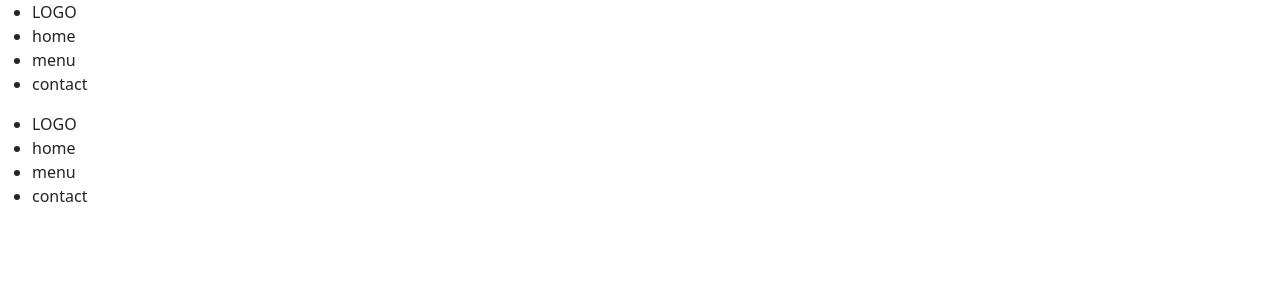
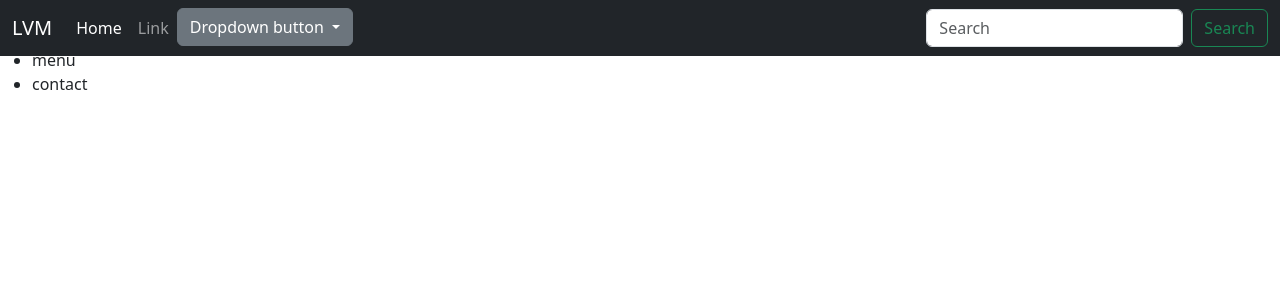
Before and after one commit to Antho-Webdesign/La_vieille_mairie, a Django app: template templates/base.html in a window 1280 px wide. Shown: the top 300 px of the page. Run offline with Django 4.2, Linux system fonts and the light colour scheme; the template is opened without the code that fills it, so the values that code supplies are empty; some libraries are stand-ins or nearby versions.

Commit message:
base design

```diff
--- a/templates/base.html
+++ b/templates/base.html
@@ -21,6 +21,8 @@
 </head>
 
 <body>
+    <script src="https://cdn.jsdelivr.net/npm/bootstrap@5.3.0-alpha1/dist/js/bootstrap.bundle.min.js"
+            integrity="sha384-w76AqPfDkMBDXo30jS1Sgez6pr3x5MlQ1ZAGC+nuZB+EYdgRZgiwxhTBTkF7CXvN" crossorigin="anonymous"></script>
 <div class="box-general">
 
 {% include 'includes/header.html' %}
--- a/templates/includes/header.html
+++ b/templates/includes/header.html
@@ -3,13 +3,45 @@
 {% block content %}
 
     <header>
-        <nav class="header-nav">
-            <ul class="ul-nav">
-                <li>LOGO</li>
-                <li>home</li>
-                <li>menu</li>
-                <li>contact</li>
-            </ul>
+        <nav class="navbar navbar-expand-md navbar-dark fixed-top bg-dark">
+            <div class="container-fluid">
+                <a class="navbar-brand" href="#">LVM</a>
+                <button class="navbar-toggler" type="button" data-bs-toggle="collapse" data-bs-target="#navbarCollapse"
+                        aria-controls="navbarCollapse" aria-expanded="false" aria-label="Toggle navigation">
+                    <span class="navbar-toggler-icon"></span>
+                </button>
+                <div class="collapse navbar-collapse" id="navbarCollapse">
+                    <ul class="navbar-nav me-auto mb-2 mb-md-0">
+                        <li class="nav-item">
+                            <a class="nav-link active" aria-current="page" href="#">Home</a>
+                        </li>
+                        <li class="nav-item">
+                            <a class="nav-link" href="#">Link</a>
+                        </li>
+                        <div class="dropdown">
+                            <button class="btn btn-secondary dropdown-toggle" type="button" data-bs-toggle="dropdown"
+                                    aria-expanded="false">
+                                Dropdown button
+                            </button>
+                            <ul class="dropdown-menu">
+
+                                <li>
+                                    {% for cat in categories %}
+                                    <a class="dropdown-item" href="#">{{ cat.nom }}</a>
+                                    {% endfor %}
+                                </li>
+
+                            </ul>
+                        </div>
+
+
+                    </ul>
+                    <form class="d-flex" role="search">
+                        <input class="form-control me-2" type="search" placeholder="Search" aria-label="Search">
+                        <button class="btn btn-outline-success" type="submit">Search</button>
+                    </form>
+                </div>
+            </div>
         </nav>
     </header>
 
```
Also changed, not shown: restaurant/templates/restaurant/index.html (+71 -0 lines), restaurant/views.py (+16 -0 lines), 1 other file.
